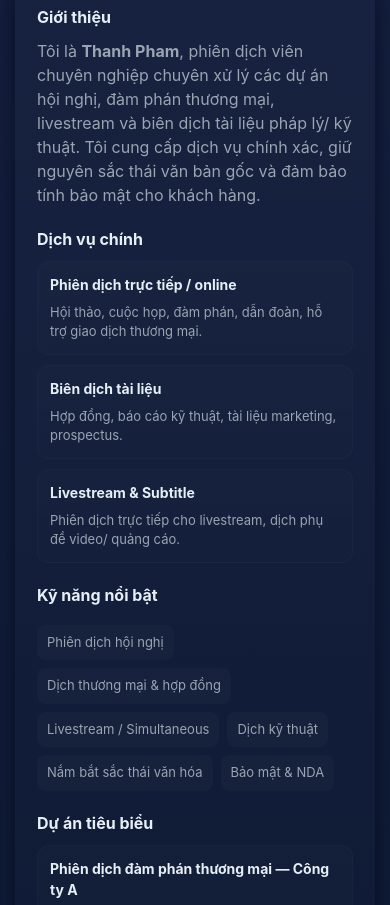
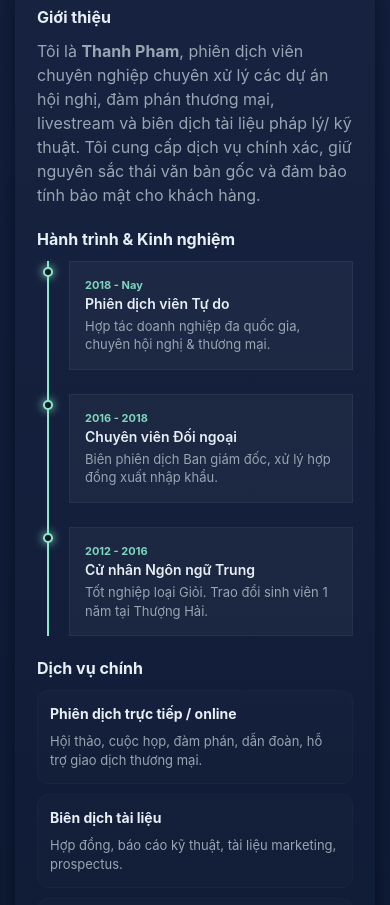
Before and after one commit to thanhpv0907/thanhpv0907.github.io, a plain HTML site: page index.html in a window 390 px wide. Shown: the part 609-1514 px from the top of the page. Drawn offline with Linux system fonts and the light colour scheme.

Commit message:
fix timeline section ver2

```diff
--- a/index.html
+++ b/index.html
@@ -59,6 +59,37 @@
         </p>
       </section>
 
+      <!-- [MOBILE ONLY] TIMELINE: Hiển thị ngay sau Giới thiệu trên điện thoại -->
+      <section class="section timeline mobile-only fade-up" style="animation-delay:200ms">
+        <h2 data-i18n="timeline_title">Hành trình & Kinh nghiệm</h2>
+        <div class="timeline-list">
+          <div class="timeline-item">
+            <div class="tl-marker"></div>
+            <div class="tl-content">
+              <span class="tl-year" data-i18n="tl_1_year">2018 - Nay</span>
+              <h3 data-i18n="tl_1_title">Phiên dịch viên Tự do</h3>
+              <p data-i18n="tl_1_desc">Hợp tác doanh nghiệp đa quốc gia, chuyên hội nghị & thương mại.</p>
+            </div>
+          </div>
+          <div class="timeline-item">
+            <div class="tl-marker"></div>
+            <div class="tl-content">
+              <span class="tl-year" data-i18n="tl_2_year">2016 - 2018</span>
+              <h3 data-i18n="tl_2_title">Chuyên viên Đối ngoại</h3>
+              <p data-i18n="tl_2_desc">Biên phiên dịch Ban giám đốc, xử lý hợp đồng xuất nhập khẩu.</p>
+            </div>
+          </div>
+          <div class="timeline-item">
+            <div class="tl-marker"></div>
+            <div class="tl-content">
+              <span class="tl-year" data-i18n="tl_3_year">2012 - 2016</span>
+              <h3 data-i18n="tl_3_title">Cử nhân Ngôn ngữ Trung</h3>
+              <p data-i18n="tl_3_desc">Tốt nghiệp loại Giỏi. Trao đổi sinh viên 1 năm tại Thượng Hải.</p>
+            </div>
+          </div>
+        </div>
+      </section>
+      <!-- END MOBILE TIMELINE -->
 
       <section class="section services">
         <h2 data-i18n="service_title">Dịch vụ chính</h2>
@@ -206,11 +237,10 @@
       <hr style="margin:24px 0 20px 0;border:none;border-top:1px solid rgba(255,255,255,0.05)">
 
       <!-- START: TIMELINE IN SIDEBAR -->
-      <div class="timeline-sidebar">
+      <div class="timeline-sidebar desktop-only">
         <h2 data-i18n="timeline_title">Hành trình</h2>
 
         <div class="timeline-list">
-
           <!-- Item 1 -->
           <div class="timeline-item">
             <div class="tl-marker"></div>
@@ -240,9 +270,9 @@
               <p data-i18n="tl_3_desc">Tốt nghiệp loại Giỏi. Trao đổi sinh viên 1 năm tại Thượng Hải.</p>
             </div>
           </div>
-
         </div>
       </div>
+      <!-- END DESKTOP TIMELINE -->
       <!-- END: TIMELINE IN SIDEBAR -->
     </aside>
 
--- a/style.css
+++ b/style.css
@@ -472,18 +472,23 @@ select.lang-switch option {
     position: relative;
     padding-left: 20px;
     border-left: 2px solid var(--glass);
-  margin-left: 8px; /* Căn sát lề trái hơn chút */
+    margin-left: 8px;
+    /* Căn sát lề trái hơn chút */
 }
 
 .timeline-item {
     position: relative;
     margin-bottom: 24px;
 }
-.timeline-item:last-child { margin-bottom: 0; }
+
+.timeline-item:last-child {
+    margin-bottom: 0;
+}
 
 .tl-marker {
     position: absolute;
-  left: -26px; /* Căn chỉnh chấm tròn */
+    left: -26px;
+    /* Căn chỉnh chấm tròn */
     top: 6px;
     width: 10px;
     height: 10px;
@@ -497,12 +502,15 @@ select.lang-switch option {
 .tl-content {
     /* Bỏ background box đi để nhìn thoáng hơn trong cột hẹp, hoặc giữ lại tùy ý */
     /* background: var(--glass-2); */
-  padding: 0 0 0 4px; /* Không padding, chỉ đẩy chữ sang phải xíu */
-  border: none;       /* Bỏ viền */
+    padding: 0 0 0 4px;
+    /* Không padding, chỉ đẩy chữ sang phải xíu */
+    border: none;
+    /* Bỏ viền */
 }
 
 .tl-year {
-  display: block; /* Xuống dòng để tiết kiệm diện tích ngang */
+    display: block;
+    /* Xuống dòng để tiết kiệm diện tích ngang */
     font-size: 11px;
     font-weight: 700;
     color: var(--accent);
@@ -512,7 +520,8 @@ select.lang-switch option {
 
 .timeline-item h3 {
     margin: 0 0 4px 0;
-  font-size: 14px; /* Giảm size tiêu đề */
+    font-size: 14px;
+    /* Giảm size tiêu đề */
     font-weight: 600;
     color: inherit;
     line-height: 1.3;
@@ -529,3 +538,41 @@ select.lang-switch option {
 [data-theme="light"] .timeline-list {
     border-left-color: var(--border-color);
 }
+
+/* --- RESPONSIVE UTILS --- */
+.desktop-only {
+    display: block;
+}
+
+.mobile-only {
+    display: none;
+}
+
+@media (max-width: 980px) {
+    .desktop-only {
+        display: none;
+    }
+
+    .mobile-only {
+        display: block;
+    }
+
+    /* Tùy chỉnh Timeline bản mobile cho đẹp hơn */
+    .mobile-only .timeline-list {
+        margin-left: 10px;
+        border-left: 2px solid var(--accent);
+        /* Làm nổi bật đường kẻ trên mobile */
+    }
+
+    .mobile-only .tl-content {
+        background: var(--glass);
+        border: 1px solid rgba(255, 255, 255, 0.05);
+        padding: 15px;
+    }
+
+    .mobile-only .tl-marker {
+        background: var(--bg);
+        /* Tạo hiệu ứng lỗ tròn */
+        border: 2px solid var(--accent);
+    }
+}
```
Lines whose indentation alone changed are shown as unchanged.
